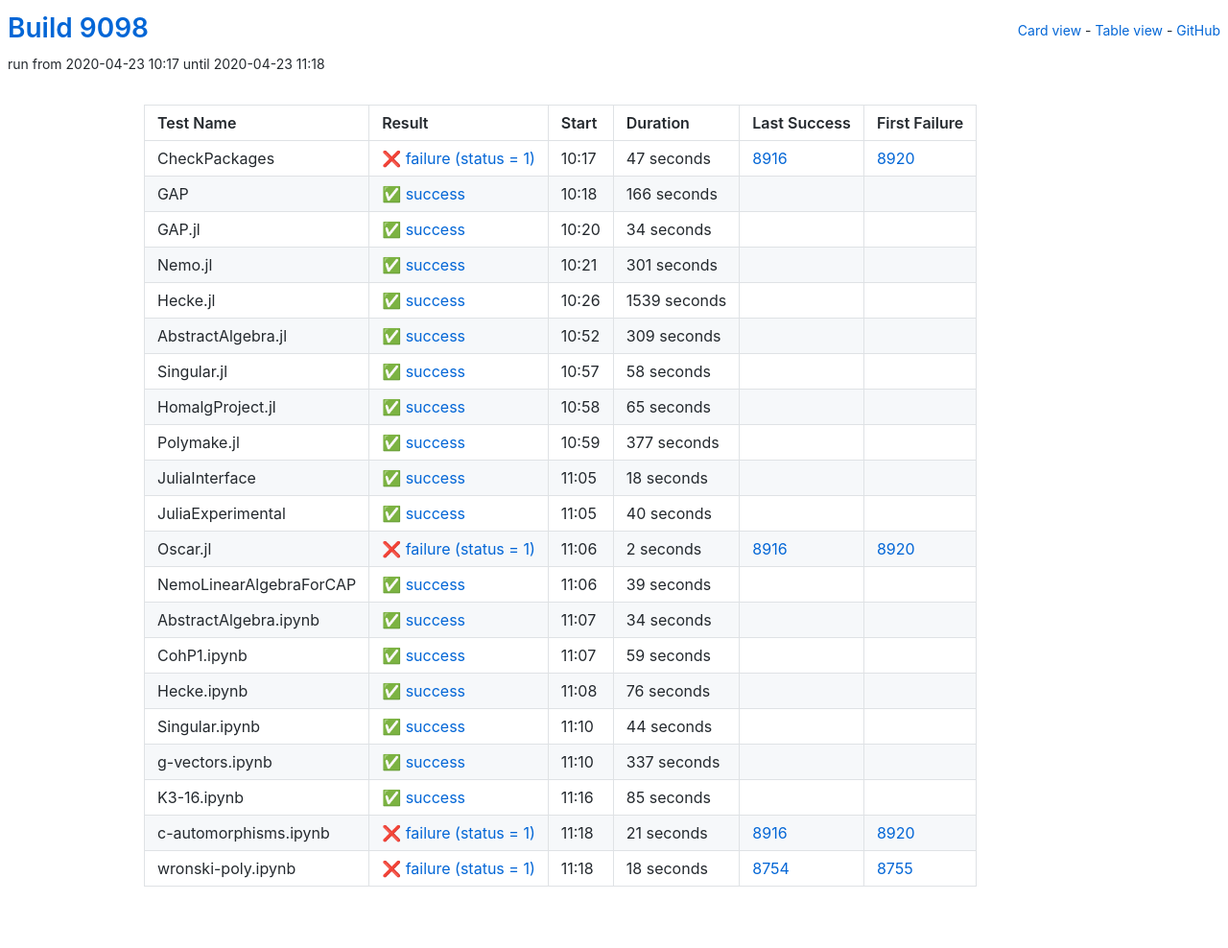
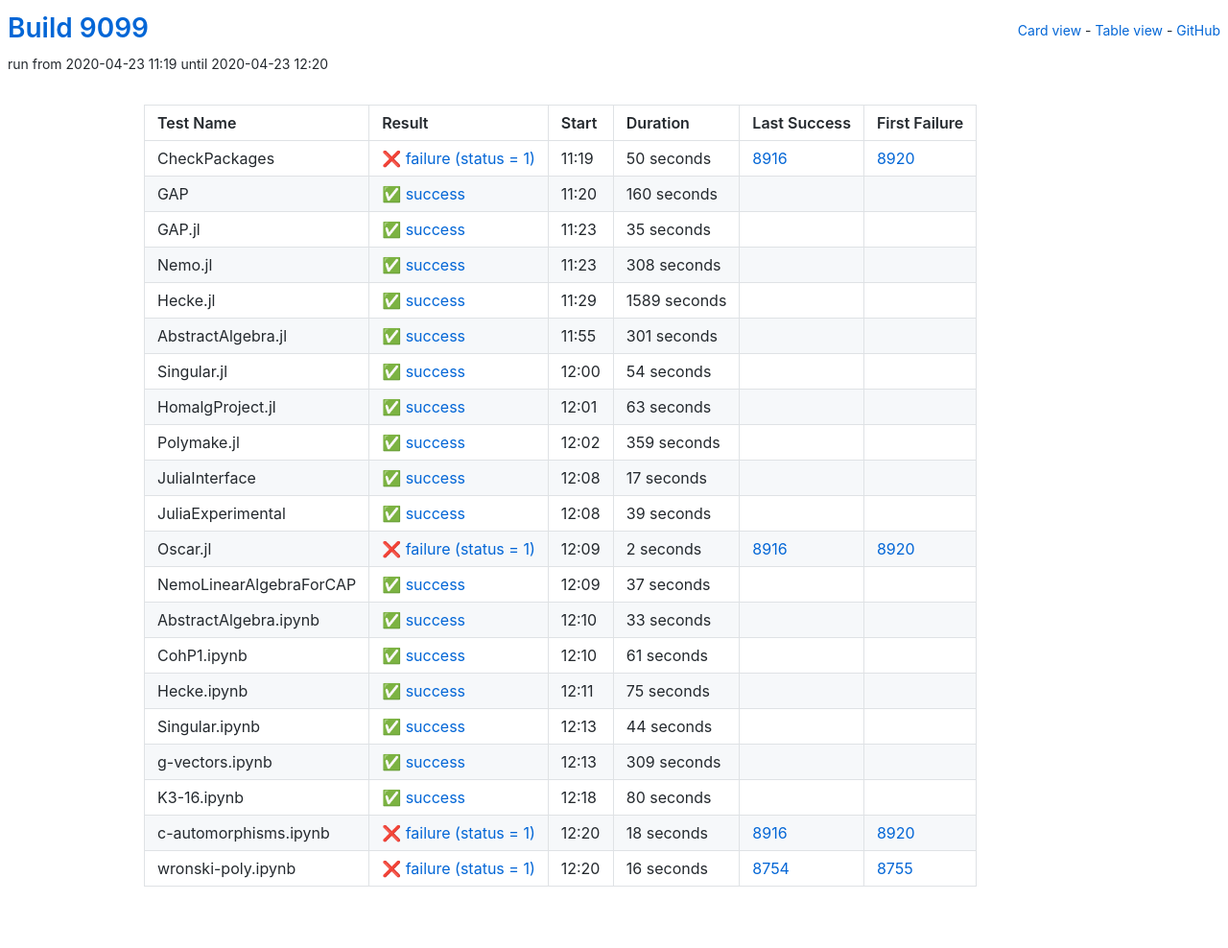
Before and after one commit to oscar-system/oscar-ci-status, a Jekyll site: the page built from table.html, in a window 1280 px wide. Shown: the whole page at 96% size. Built offline with Jekyll 4.4.1, drawn with Linux system fonts in a browser that asks for light colours.

Commit message:
Build 9099

```diff
--- a/_data/ci.yml
+++ b/_data/ci.yml
@@ -1,38 +1,60 @@
-build: 9098
-build_url: https://oscarci.mathematik.uni-kl.de/job/oscar/9098/
+build: 9099
+build_url: https://oscarci.mathematik.uni-kl.de/job/oscar/9099/
 job: oscar
 tests:
-- duration: 47
+- duration: 50
   exitcode: 1
   first_failure: 8920
   first_failure_url: https://oscarci.mathematik.uni-kl.de/job/oscar/8920/
   last_success: 8916
   last_success_url: https://oscarci.mathematik.uni-kl.de/job/oscar/8916/
-  log: https://oscarci.mathematik.uni-kl.de/job/oscar/9098/artifact/logs/build-9098/CheckPackages.log
+  log: https://oscarci.mathematik.uni-kl.de/job/oscar/9099/artifact/logs/build-9099/CheckPackages.log
   name: CheckPackages
-  start: 2020-04-23 10:17
+  start: 2020-04-23 11:19
   status: failure
   success: false
-- duration: 166
+- duration: 160
   exitcode: 0
   first_failure: false
   first_failure_url: null
   last_success: false
   last_success_url: null
-  log: https://oscarci.mathematik.uni-kl.de/job/oscar/9098/artifact/logs/build-9098/GAP.log
+  log: https://oscarci.mathematik.uni-kl.de/job/oscar/9099/artifact/logs/build-9099/GAP.log
   name: GAP
-  start: 2020-04-23 10:18
+  start: 2020-04-23 11:20
   status: success
   success: true
-- duration: 34
+- duration: 35
   exitcode: 0
   first_failure: false
   first_failure_url: null
   last_success: false
   last_success_url: null
-  log: https://oscarci.mathematik.uni-kl.de/job/oscar/9098/artifact/logs/build-9098/GAP.jl.log
+  log: https://oscarci.mathematik.uni-kl.de/job/oscar/9099/artifact/logs/build-9099/GAP.jl.log
   name: GAP.jl
-  start: 2020-04-23 10:20
+  start: 2020-04-23 11:23
+  status: success
+  success: true
+- duration: 308
+  exitcode: 0
+  first_failure: false
+  first_failure_url: null
+  last_success: false
+  last_success_url: null
+  log: https://oscarci.mathematik.uni-kl.de/job/oscar/9099/artifact/logs/build-9099/Nemo.jl.log
+  name: Nemo.jl
+  start: 2020-04-23 11:23
+  status: success
+  success: true
+- duration: 1589
+  exitcode: 0
+  first_failure: false
+  first_failure_url: null
+  last_success: false
+  last_success_url: null
+  log: https://oscarci.mathematik.uni-kl.de/job/oscar/9099/artifact/logs/build-9099/Hecke.jl.log
+  name: Hecke.jl
+  start: 2020-04-23 11:29
   status: success
   success: true
 - duration: 301
@@ -41,20 +63,130 @@
   first_failure_url: null
   last_success: false
   last_success_url: null
-  log: https://oscarci.mathematik.uni-kl.de/job/oscar/9098/artifact/logs/build-9098/Nemo.jl.log
-  name: Nemo.jl
-  start: 2020-04-23 10:21
+  log: https://oscarci.mathematik.uni-kl.de/job/oscar/9099/artifact/logs/build-9099/AbstractAlgebra.jl.log
+  name: AbstractAlgebra.jl
+  start: 2020-04-23 11:55
   status: success
   success: true
-- duration: 1539
+- duration: 54
   exitcode: 0
   first_failure: false
   first_failure_url: null
   last_success: false
   last_success_url: null
-  log: https://oscarci.mathematik.uni-kl.de/job/oscar/9098/artifact/logs/build-9098/Hecke.jl.log
-  name: Hecke.jl
-  start: 2020-04-23 10:26
+  log: https://oscarci.mathematik.uni-kl.de/job/oscar/9099/artifact/logs/build-9099/Singular.jl.log
+  name: Singular.jl
+  start: 2020-04-23 12:00
+  status: success
+  success: true
+- duration: 63
+  exitcode: 0
+  first_failure: false
+  first_failure_url: null
+  last_success: false
+  last_success_url: null
+  log: https://oscarci.mathematik.uni-kl.de/job/oscar/9099/artifact/logs/build-9099/HomalgProject.jl.log
+  name: HomalgProject.jl
+  start: 2020-04-23 12:01
+  status: success
+  success: true
+- duration: 359
+  exitcode: 0
+  first_failure: false
+  first_failure_url: null
+  last_success: false
+  last_success_url: null
+  log: https://oscarci.mathematik.uni-kl.de/job/oscar/9099/artifact/logs/build-9099/Polymake.jl.log
+  name: Polymake.jl
+  start: 2020-04-23 12:02
+  status: success
+  success: true
+- duration: 17
+  exitcode: 0
+  first_failure: false
+  first_failure_url: null
+  last_success: false
+  last_success_url: null
+  log: https://oscarci.mathematik.uni-kl.de/job/oscar/9099/artifact/logs/build-9099/JuliaInterface.log
+  name: JuliaInterface
+  start: 2020-04-23 12:08
+  status: success
+  success: true
+- duration: 39
+  exitcode: 0
+  first_failure: false
+  first_failure_url: null
+  last_success: false
+  last_success_url: null
+  log: https://oscarci.mathematik.uni-kl.de/job/oscar/9099/artifact/logs/build-9099/JuliaExperimental.log
+  name: JuliaExperimental
+  start: 2020-04-23 12:08
+  status: success
+  success: true
+- duration: 2
+  exitcode: 1
+  first_failure: 8920
+  first_failure_url: https://oscarci.mathematik.uni-kl.de/job/oscar/8920/
+  last_success: 8916
+  last_success_url: https://oscarci.mathematik.uni-kl.de/job/oscar/8916/
+  log: https://oscarci.mathematik.uni-kl.de/job/oscar/9099/artifact/logs/build-9099/Oscar.jl.log
+  name: Oscar.jl
+  start: 2020-04-23 12:09
+  status: failure
+  success: false
+- duration: 37
+  exitcode: 0
+  first_failure: false
+  first_failure_url: null
+  last_success: false
+  last_success_url: null
+  log: https://oscarci.mathematik.uni-kl.de/job/oscar/9099/artifact/logs/build-9099/NemoLinearAlgebraForCAP.log
+  name: NemoLinearAlgebraForCAP
+  start: 2020-04-23 12:09
+  status: success
+  success: true
+- duration: 33
+  exitcode: 0
+  first_failure: false
+  first_failure_url: null
+  last_success: false
+  last_success_url: null
+  log: https://oscarci.mathematik.uni-kl.de/job/oscar/9099/artifact/logs/build-9099/AbstractAlgebra.ipynb.log
+  name: AbstractAlgebra.ipynb
+  start: 2020-04-23 12:10
+  status: success
+  success: true
+- duration: 61
+  exitcode: 0
+  first_failure: false
+  first_failure_url: null
+  last_success: false
+  last_success_url: null
+  log: https://oscarci.mathematik.uni-kl.de/job/oscar/9099/artifact/logs/build-9099/CohP1.ipynb.log
+  name: CohP1.ipynb
+  start: 2020-04-23 12:10
+  status: success
+  success: true
+- duration: 75
+  exitcode: 0
+  first_failure: false
+  first_failure_url: null
+  last_success: false
+  last_success_url: null
+  log: https://oscarci.mathematik.uni-kl.de/job/oscar/9099/artifact/logs/build-9099/Hecke.ipynb.log
+  name: Hecke.ipynb
+  start: 2020-04-23 12:11
+  status: success
+  success: true
+- duration: 44
+  exitcode: 0
+  first_failure: false
+  first_failure_url: null
+  last_success: false
+  last_success_url: null
+  log: https://oscarci.mathematik.uni-kl.de/job/oscar/9099/artifact/logs/build-9099/Singular.ipynb.log
+  name: Singular.ipynb
+  start: 2020-04-23 12:13
   status: success
   success: true
 - duration: 309
@@ -63,173 +195,41 @@
   first_failure_url: null
   last_success: false
   last_success_url: null
-  log: https://oscarci.mathematik.uni-kl.de/job/oscar/9098/artifact/logs/build-9098/AbstractAlgebra.jl.log
-  name: AbstractAlgebra.jl
-  start: 2020-04-23 10:52
+  log: https://oscarci.mathematik.uni-kl.de/job/oscar/9099/artifact/logs/build-9099/g-vectors.ipynb.log
+  name: g-vectors.ipynb
+  start: 2020-04-23 12:13
   status: success
   success: true
-- duration: 58
+- duration: 80
   exitcode: 0
   first_failure: false
   first_failure_url: null
   last_success: false
   last_success_url: null
-  log: https://oscarci.mathematik.uni-kl.de/job/oscar/9098/artifact/logs/build-9098/Singular.jl.log
-  name: Singular.jl
-  start: 2020-04-23 10:57
-  status: success
-  success: true
-- duration: 65
-  exitcode: 0
-  first_failure: false
-  first_failure_url: null
-  last_success: false
-  last_success_url: null
-  log: https://oscarci.mathematik.uni-kl.de/job/oscar/9098/artifact/logs/build-9098/HomalgProject.jl.log
-  name: HomalgProject.jl
-  start: 2020-04-23 10:58
-  status: success
-  success: true
-- duration: 377
-  exitcode: 0
-  first_failure: false
-  first_failure_url: null
-  last_success: false
-  last_success_url: null
-  log: https://oscarci.mathematik.uni-kl.de/job/oscar/9098/artifact/logs/build-9098/Polymake.jl.log
-  name: Polymake.jl
-  start: 2020-04-23 10:59
+  log: https://oscarci.mathematik.uni-kl.de/job/oscar/9099/artifact/logs/build-9099/K3-16.ipynb.log
+  name: K3-16.ipynb
+  start: 2020-04-23 12:18
   status: success
   success: true
 - duration: 18
-  exitcode: 0
-  first_failure: false
-  first_failure_url: null
-  last_success: false
-  last_success_url: null
-  log: https://oscarci.mathematik.uni-kl.de/job/oscar/9098/artifact/logs/build-9098/JuliaInterface.log
-  name: JuliaInterface
-  start: 2020-04-23 11:05
-  status: success
-  success: true
-- duration: 40
-  exitcode: 0
-  first_failure: false
-  first_failure_url: null
-  last_success: false
-  last_success_url: null
-  log: https://oscarci.mathematik.uni-kl.de/job/oscar/9098/artifact/logs/build-9098/JuliaExperimental.log
-  name: JuliaExperimental
-  start: 2020-04-23 11:05
-  status: success
-  success: true
-- duration: 2
   exitcode: 1
   first_failure: 8920
   first_failure_url: https://oscarci.mathematik.uni-kl.de/job/oscar/8920/
   last_success: 8916
   last_success_url: https://oscarci.mathematik.uni-kl.de/job/oscar/8916/
-  log: https://oscarci.mathematik.uni-kl.de/job/oscar/9098/artifact/logs/build-9098/Oscar.jl.log
-  name: Oscar.jl
-  start: 2020-04-23 11:06
+  log: https://oscarci.mathematik.uni-kl.de/job/oscar/9099/artifact/logs/build-9099/c-automorphisms.ipynb.log
+  name: c-automorphisms.ipynb
+  start: 2020-04-23 12:20
   status: failure
   success: false
-- duration: 39
-  exitcode: 0
-  first_failure: false
-  first_failure_url: null
-  last_success: false
-  last_success_url: null
-  log: https://oscarci.mathematik.uni-kl.de/job/oscar/9098/artifact/logs/build-9098/NemoLinearAlgebraForCAP.log
-  name: NemoLinearAlgebraForCAP
-  start: 2020-04-23 11:06
-  status: success
-  success: true
-- duration: 34
-  exitcode: 0
-  first_failure: false
-  first_failure_url: null
-  last_success: false
-  last_success_url: null
-  log: https://oscarci.mathematik.uni-kl.de/job/oscar/9098/artifact/logs/build-9098/AbstractAlgebra.ipynb.log
-  name: AbstractAlgebra.ipynb
-  start: 2020-04-23 11:07
-  status: success
-  success: true
-- duration: 59
-  exitcode: 0
-  first_failure: false
-  first_failure_url: null
-  last_success: false
-  last_success_url: null
-  log: https://oscarci.mathematik.uni-kl.de/job/oscar/9098/artifact/logs/build-9098/CohP1.ipynb.log
-  name: CohP1.ipynb
-  start: 2020-04-23 11:07
-  status: success
-  success: true
-- duration: 76
-  exitcode: 0
-  first_failure: false
-  first_failure_url: null
-  last_success: false
-  last_success_url: null
-  log: https://oscarci.mathematik.uni-kl.de/job/oscar/9098/artifact/logs/build-9098/Hecke.ipynb.log
-  name: Hecke.ipynb
-  start: 2020-04-23 11:08
-  status: success
-  success: true
-- duration: 44
-  exitcode: 0
-  first_failure: false
-  first_failure_url: null
-  last_success: false
-  last_success_url: null
-  log: https://oscarci.mathematik.uni-kl.de/job/oscar/9098/artifact/logs/build-9098/Singular.ipynb.log
-  name: Singular.ipynb
-  start: 2020-04-23 11:10
-  status: success
-  success: true
-- duration: 337
-  exitcode: 0
-  first_failure: false
-  first_failure_url: null
-  last_success: false
-  last_success_url: null
-  log: https://oscarci.mathematik.uni-kl.de/job/oscar/9098/artifact/logs/build-9098/g-vectors.ipynb.log
-  name: g-vectors.ipynb
-  start: 2020-04-23 11:10
-  status: success
-  success: true
-- duration: 85
-  exitcode: 0
-  first_failure: false
-  first_failure_url: null
-  last_success: false
-  last_success_url: null
-  log: https://oscarci.mathematik.uni-kl.de/job/oscar/9098/artifact/logs/build-9098/K3-16.ipynb.log
-  name: K3-16.ipynb
-  start: 2020-04-23 11:16
-  status: success
-  success: true
-- duration: 21
-  exitcode: 1
-  first_failure: 8920
-  first_failure_url: https://oscarci.mathematik.uni-kl.de/job/oscar/8920/
-  last_success: 8916
-  last_success_url: https://oscarci.mathematik.uni-kl.de/job/oscar/8916/
-  log: https://oscarci.mathematik.uni-kl.de/job/oscar/9098/artifact/logs/build-9098/c-automorphisms.ipynb.log
-  name: c-automorphisms.ipynb
-  start: 2020-04-23 11:18
-  status: failure
-  success: false
-- duration: 18
+- duration: 16
   exitcode: 1
   first_failure: 8755
   first_failure_url: https://oscarci.mathematik.uni-kl.de/job/oscar/8755/
   last_success: 8754
   last_success_url: https://oscarci.mathematik.uni-kl.de/job/oscar/8754/
-  log: https://oscarci.mathematik.uni-kl.de/job/oscar/9098/artifact/logs/build-9098/wronski-poly.ipynb.log
+  log: https://oscarci.mathematik.uni-kl.de/job/oscar/9099/artifact/logs/build-9099/wronski-poly.ipynb.log
   name: wronski-poly.ipynb
-  start: 2020-04-23 11:18
+  start: 2020-04-23 12:20
   status: failure
   success: false
```
Also changed, not shown: README.md.
